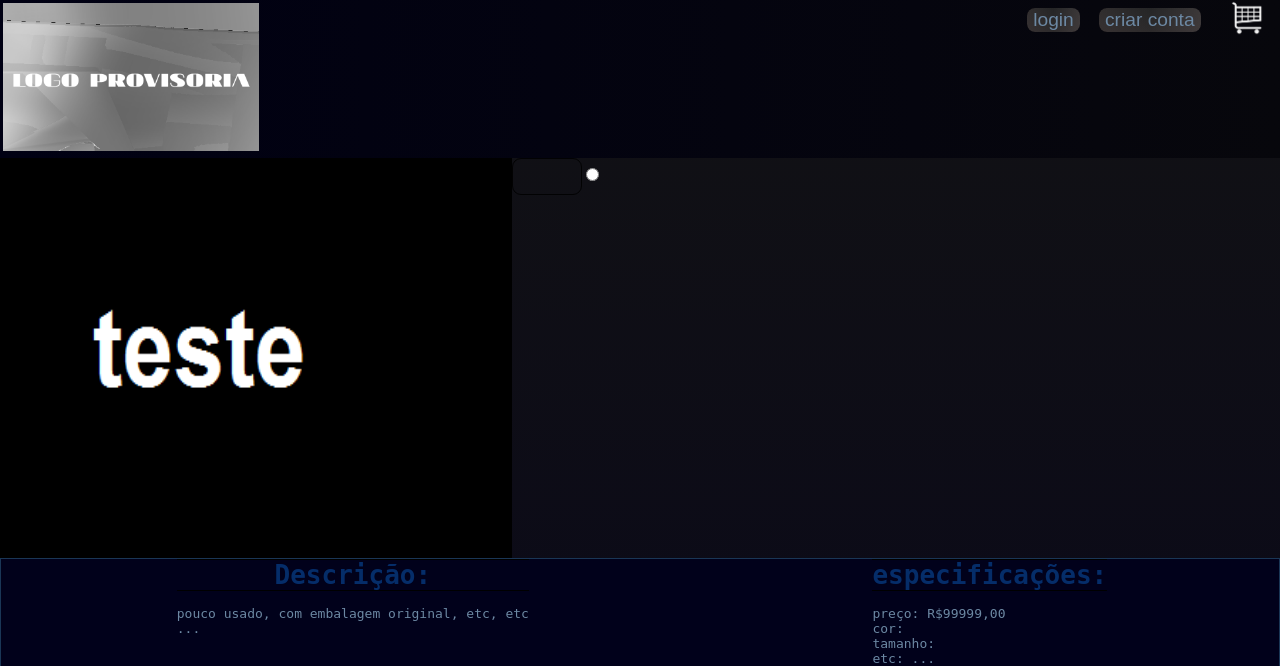
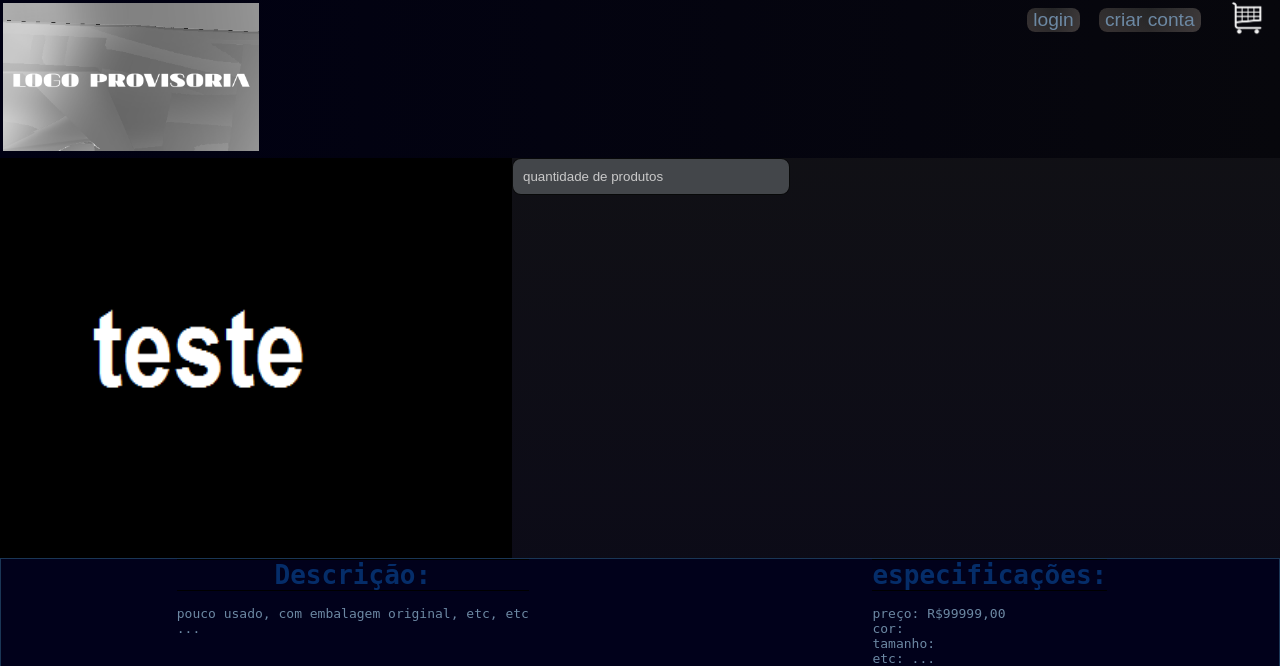
Before and after one commit to DANIELKENTARO/3-ano-analise, a PHP site: page /produto.html in a window 1280 px wide. Shown: the top 666 px of the page. Run offline with PHP 8.4, Linux system fonts and the light colour scheme.

Commit message:
Add files via upload

```diff
--- a/produto.html
+++ b/produto.html
@@ -17,7 +17,7 @@
             </div>
 <div class="login">
 <button><a href="login.html">login</a></button>
-<button href="#"><a href="#">criar conta</a></button>
+<button><a href="criar_conta.html">criar conta</a></button>
     <div class="carrinho">
 <a href="carrinho.html">
     <img src="img/carrinho.png" alt="Google (Noto Color Emoji - Unicode 15.1)" id="img2">
@@ -28,8 +28,7 @@
 <div class="produto_display">
         <img src="img/teste.png" alt="erro" class="img_produto">
         <div>
-        <input type="number" name="numero_produtos" id="numero_produtos" max="99" min="1">
-        <input type="radio" name="produto_cor" id="produto_cor">
+        <input type="number" name="numero_produtos" id="numero_produtos" max="99" min="1" class="input_produtos" placeholder="quantidade de produtos">
         </div>
 </div>
                 <div class="produto_descricao">
--- a/style.css
+++ b/style.css
@@ -95,7 +95,7 @@ input{
     border-radius: 9px;
 }
 ::placeholder{
-    color: rgb(0, 0, 0);
+    color: rgb(201, 201, 201);
 }
 .tela_login{
     text-align: center;
@@ -144,6 +144,14 @@ form ::placeholder{
     flex-grow: inherit;
     font-display: inherit;
     color: rgba(90, 124, 218, 0.975)47ac;
+}
+.input_produtos{
+    width: 20vw;
+    background-color: #575a5ebb;
+}
+.input_produtos ::placeholder{
+    font-size: 120%;
+    color: #777777c7;
 }
 .img_produto{
     width: 40vw;
@@ -205,6 +213,7 @@ display: flex;
     background-color:#04050f52 ;
     border-bottom: rgba(5, 4, 17, 0.979) 1px solid;
     border-top: rgba(5, 4, 17, 0.979) 1px solid;
+    font-size: 130%;
 }
 .nome_produtos{
     color: #006296ec;
```
Also changed, not shown: carrinho.html (+6 -5 lines), 1 other file.
